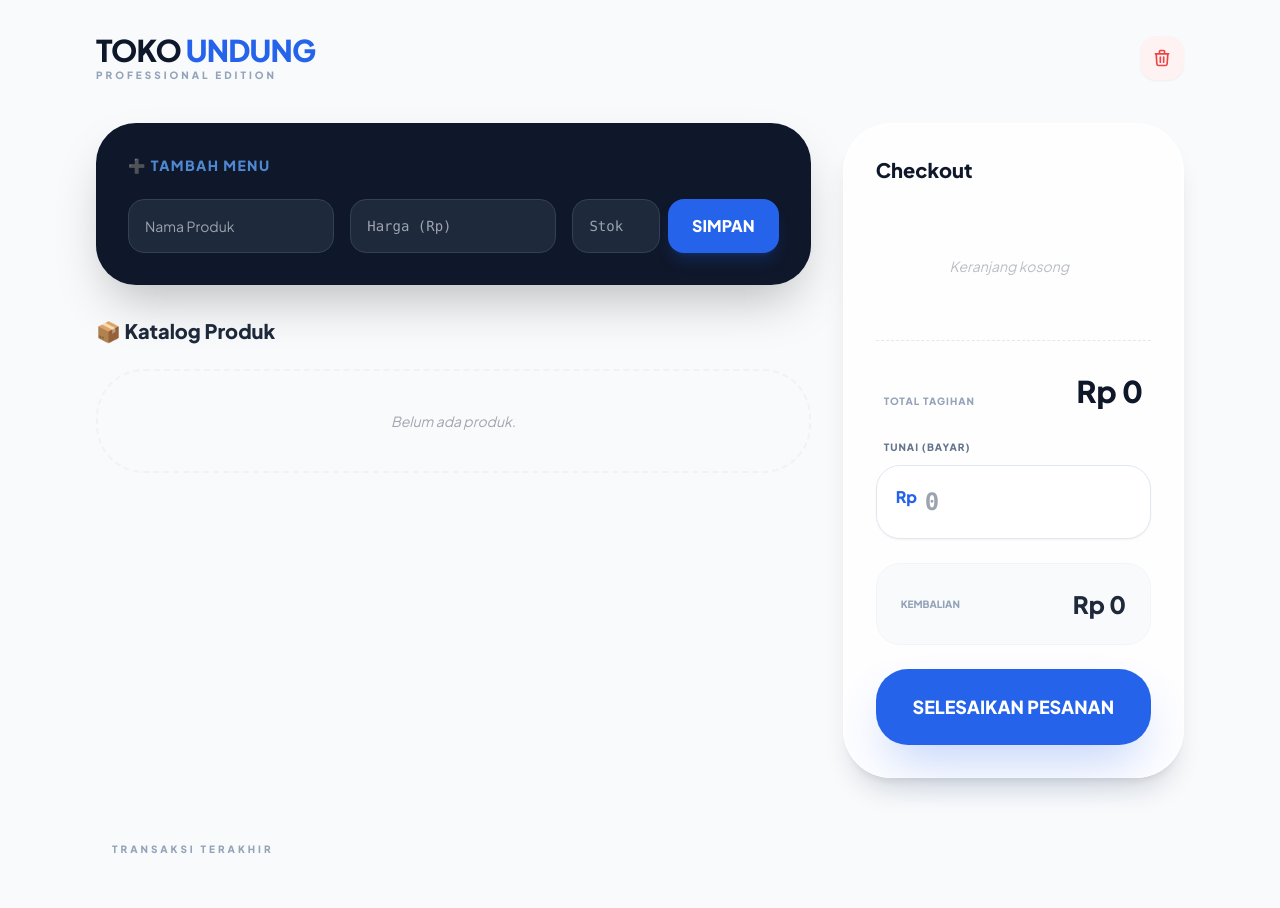
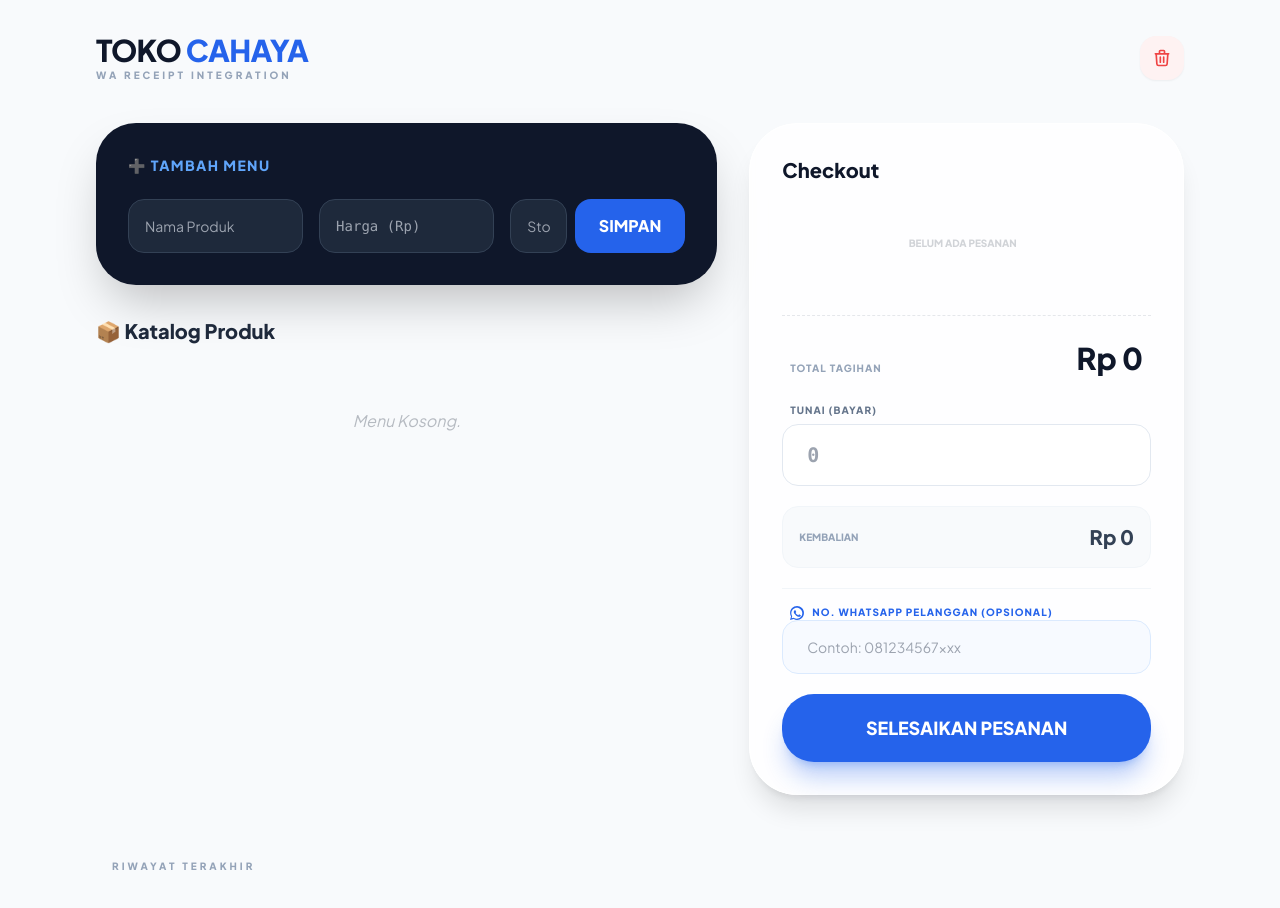
Before and after one commit to 124D1T/TokoCahaya, a plain HTML site: page index.html in a window 1280 px wide. Drawn offline with nearby package versions, Linux system fonts and the light colour scheme.

Commit message:
Update index.html

```diff
--- a/index.html
+++ b/index.html
@@ -3,13 +3,14 @@
 <head>
     <meta charset="UTF-8">
     <meta name="viewport" content="width=device-width, initial-scale=1.0">
-    <title>TOKO UNDUNG - Premium POS v6.0</title>
+    <title>TOKO CAHAYA - Pro Kasir + WA Struk</title>
     <script src="https://cdn.tailwindcss.com"></script>
     <link href="https://fonts.googleapis.com/css2?family=Plus+Jakarta+Sans:wght@400;600;800&display=swap" rel="stylesheet">
     <style>
         body { font-family: 'Plus Jakarta Sans', sans-serif; background-color: #f8fafc; }
         input::-webkit-outer-spin-button, input::-webkit-inner-spin-button { -webkit-appearance: none; margin: 0; }
         .glass { background: rgba(255, 255, 255, 0.8); backdrop-filter: blur(10px); border: 1px solid rgba(255, 255, 255, 0.5); }
+        .no-print { display: block; }
         @media print { .no-print { display: none; } }
     </style>
 </head>
@@ -18,63 +19,67 @@
     <div class="max-w-6xl mx-auto p-4 md:p-8">
         <header class="flex justify-between items-center mb-10">
             <div>
-                <h1 class="text-3xl font-extrabold text-slate-900 tracking-tight">TOKO <span class="text-blue-600">UNDUNG</span></h1>
-                <p class="text-slate-400 text-[10px] font-bold uppercase tracking-[0.3em]">Professional Edition</p>
+                <h1 class="text-3xl font-extrabold text-slate-900 tracking-tight">TOKO <span class="text-blue-600">CAHAYA</span></h1>
+                <p class="text-slate-400 text-[10px] font-bold uppercase tracking-[0.3em]">WA Receipt Integration</p>
             </div>
-            <button onclick="resetLaporan()" class="bg-red-50 text-red-500 p-3 rounded-2xl hover:bg-red-500 hover:text-white transition-all shadow-sm no-print">
-                <svg width="20" height="20" fill="none" stroke="currentColor" viewBox="0 0 24 24"><path stroke-linecap="round" stroke-linejoin="round" stroke-width="2" d="M19 7l-.867 12.142A2 2 0 0116.138 21H7.862a2 2 0 01-1.995-1.858L5 7m5 4v6m4-6v6m1-10V4a1 1 0 00-1-1h-4a1 1 0 00-1 1v3M4 7h16"/></svg>
+            <button onclick="resetLaporan()" class="bg-red-50 text-red-500 p-3 rounded-2xl hover:bg-red-500 hover:text-white transition-all shadow-sm">
+                <svg width="20" height="20" fill="none" stroke="currentColor" viewBox="0 0 24 24"><path d="M19 7l-.867 12.142A2 2 0 0116.138 21H7.862a2 2 0 01-1.995-1.858L5 7m5 4v6m4-6v6m1-10V4a1 1 0 00-1-1h-4a1 1 0 00-1 1v3M4 7h16" stroke-width="2" stroke-linecap="round" stroke-linejoin="round"/></svg>
             </button>
         </header>
 
         <div class="grid grid-cols-1 lg:grid-cols-12 gap-8">
 
-            <div class="lg:col-span-8 space-y-8">
-                <section class="bg-slate-900 rounded-[2.5rem] p-8 text-white shadow-2xl relative overflow-hidden no-print">
-                    <h2 class="text-sm font-bold mb-6 flex items-center gap-2 opacity-80 uppercase tracking-widest text-blue-400">➕ Tambah Menu</h2>
+            <div class="lg:col-span-7 space-y-8">
+                <section class="bg-slate-900 rounded-[2.5rem] p-8 text-white shadow-2xl no-print">
+                    <h2 class="text-sm font-bold mb-6 text-blue-400 uppercase tracking-widest">➕ Tambah Menu</h2>
                     <div class="grid grid-cols-1 sm:grid-cols-3 gap-4">
                         <input type="text" id="admin-nama" placeholder="Nama Produk" class="bg-slate-800 border border-slate-700 p-4 rounded-2xl text-sm focus:ring-2 focus:ring-blue-500 outline-none">
-                        <input type="text" id="admin-harga" oninput="formatRupiahInput(this)" placeholder="Harga (Rp)" class="bg-slate-800 border border-slate-700 p-4 rounded-2xl text-sm focus:ring-2 focus:ring-blue-500 outline-none font-mono">
+                        <input type="text" id="admin-harga" oninput="formatRupiahInput(this)" placeholder="Harga (Rp)" class="bg-slate-800 border border-slate-700 p-4 rounded-2xl text-sm outline-none font-mono">
                         <div class="flex gap-2">
-                            <input type="number" id="admin-stok" placeholder="Stok" class="w-full bg-slate-800 border border-slate-700 p-4 rounded-2xl text-sm outline-none font-mono">
-                            <button onclick="adminTambahBarang()" class="bg-blue-600 hover:bg-blue-500 px-6 rounded-2xl font-black transition-all shadow-lg shadow-blue-600/20">SIMPAN</button>
+                            <input type="number" id="admin-stok" placeholder="Stok" class="w-full bg-slate-800 border border-slate-700 p-4 rounded-2xl text-sm outline-none">
+                            <button onclick="adminTambahBarang()" class="bg-blue-600 hover:bg-blue-500 px-6 rounded-2xl font-black transition-all">SIMPAN</button>
                         </div>
                     </div>
                 </section>
 
                 <section>
-                    <h3 class="text-xl font-extrabold mb-6 flex items-center gap-2">📦 Katalog Produk</h3>
+                    <h3 class="text-xl font-extrabold mb-6">📦 Katalog Produk</h3>
                     <div id="grid-menu" class="grid grid-cols-2 md:grid-cols-3 gap-4"></div>
                 </section>
             </div>
 
-            <div class="lg:col-span-4">
+            <div class="lg:col-span-5">
                 <div class="glass rounded-[3rem] p-8 shadow-xl border border-white sticky top-8">
                     <h2 class="text-xl font-extrabold mb-8 text-slate-900">Checkout</h2>
 
-                    <div id="keranjang-items" class="space-y-4 mb-8 min-h-[100px] max-h-[300px] overflow-y-auto pr-2 border-b border-dashed pb-6 text-sm"></div>
+                    <div id="keranjang-items" class="space-y-4 mb-6 min-h-[100px] max-h-[250px] overflow-y-auto pr-2 border-b border-dashed pb-6"></div>
 
-                    <div class="space-y-6">
+                    <div class="space-y-5">
                         <div class="flex justify-between items-end px-2">
                             <span class="text-slate-400 font-bold text-[10px] uppercase tracking-widest">Total Tagihan</span>
                             <span id="text-total" class="text-3xl font-extrabold text-slate-900">Rp 0</span>
                         </div>
 
-                        <div class="space-y-2">
+                        <div class="space-y-1">
                             <label class="text-[10px] font-bold text-slate-500 uppercase ml-2 tracking-widest">Tunai (Bayar)</label>
-                            <div class="relative">
-                                <span class="absolute left-5 top-5 text-blue-600 font-bold">Rp</span>
-                                <input type="text" id="input-uang" oninput="formatRupiahInput(this); hitungKembalian();"
-                                    class="w-full pl-12 pr-5 py-5 bg-white border border-slate-200 rounded-3xl text-2xl font-black focus:ring-4 focus:ring-blue-500/10 outline-none shadow-sm font-mono"
-                                    placeholder="0">
-                            </div>
+                            <input type="text" id="input-uang" oninput="formatRupiahInput(this); hitungKembalian();"
+                                class="w-full px-6 py-4 bg-white border border-slate-200 rounded-2xl text-xl font-black focus:ring-4 focus:ring-blue-500/10 outline-none font-mono" placeholder="0">
                         </div>
 
-                        <div id="box-kembalian" class="bg-slate-50 p-6 rounded-3xl flex justify-between items-center border border-slate-100">
+                        <div id="box-kembalian" class="bg-slate-50 p-4 rounded-2xl flex justify-between items-center border border-slate-100">
                             <span class="text-[10px] font-bold text-slate-400 uppercase">Kembalian</span>
-                            <span id="text-kembalian" class="text-2xl font-black">Rp 0</span>
+                            <span id="text-kembalian" class="text-xl font-black text-slate-700">Rp 0</span>
                         </div>
 
-                        <button onclick="konfirmasiBayar()" class="w-full bg-blue-600 hover:bg-blue-700 text-white py-6 rounded-[2rem] font-black text-lg shadow-2xl shadow-blue-600/30 active:scale-95 transition-all uppercase">
+                        <div class="pt-4 border-t border-slate-100">
+                            <label class="text-[10px] font-extrabold text-blue-600 uppercase ml-2 tracking-widest flex items-center gap-2">
+                                <svg width="14" height="14" fill="currentColor" viewBox="0 0 24 24"><path d="M.057 24l1.687-6.163c-1.041-1.804-1.588-3.849-1.587-5.946.003-6.556 5.338-11.891 11.893-11.891 3.181.001 6.167 1.24 8.413 3.488 2.246 2.248 3.484 5.232 3.483 8.413-.003 6.557-5.338 11.892-11.893 11.892-1.997-.001-3.951-.499-5.688-1.447l-6.308 1.654zm6.757-3.391c1.519.9 3.178 1.375 4.877 1.375 5.178 0 9.393-4.215 9.395-9.393 0-2.509-.977-4.868-2.752-6.641s-4.132-2.751-6.641-2.751c-5.178 0-9.391 4.215-9.395 9.393-.001 1.761.493 3.477 1.428 4.965l-.943 3.443 3.531-.925zm11.233-5.26c-.3-.15-1.776-.876-2.051-.976-.275-.099-.475-.15-.675.15s-.776.976-.951 1.176-.35.225-.65.075c-.3-.15-1.267-.467-2.414-1.49-.893-.797-1.495-1.782-1.671-2.081s-.019-.462.13-.611c.134-.133.3-.35.45-.525.15-.175.2-.3.3-.5s.05-.375-.025-.525c-.075-.15-.675-1.625-.925-2.225-.244-.588-.491-.508-.675-.518-.175-.008-.375-.01-.575-.01s-.525.075-.8.375c-.275.3-1.05 1.025-1.05 2.5s1.075 2.9 1.225 3.1c.15.2 2.116 3.231 5.127 4.531.716.31 1.274.495 1.71.635.719.228 1.373.196 1.89.119.577-.085 1.776-.726 2.026-1.426.25-.7 0-1.299-.125-1.424s-.45-.225-.75-.375z"/></svg>
+                                No. WhatsApp Pelanggan (Opsional)
+                            </label>
+                            <input type="number" id="input-wa" class="w-full px-6 py-4 bg-blue-50/50 border border-blue-100 rounded-2xl text-sm focus:ring-2 focus:ring-blue-500 outline-none" placeholder="Contoh: 081234567xxx">
+                        </div>
+
+                        <button onclick="konfirmasiBayar()" class="w-full bg-blue-600 hover:bg-blue-700 text-white py-5 rounded-[2rem] font-black text-lg shadow-xl shadow-blue-600/30 active:scale-95 transition-all uppercase">
                             Selesaikan Pesanan
                         </button>
                     </div>
@@ -83,7 +88,7 @@
         </div>
 
         <footer class="mt-16">
-            <h3 class="text-[10px] font-black text-slate-400 uppercase tracking-[0.3em] mb-6 ml-4">Transaksi Terakhir</h3>
+            <h3 class="text-[10px] font-black text-slate-400 uppercase tracking-[0.3em] mb-6 ml-4">Riwayat Terakhir</h3>
             <div id="list-riwayat" class="grid grid-cols-1 md:grid-cols-4 gap-4"></div>
         </footer>
     </div>
@@ -98,106 +103,88 @@
             localStorage.setItem('riwayat_penjualan', JSON.stringify(riwayat));
         }
 
-        // --- FIXED LOGIC: Membersihkan titik agar matematika akurat ---
-        function cleanNumber(str) {
-            return parseInt(str.toString().replace(/\./g, "").replace(/Rp\s?/g, "")) || 0;
-        }
-
-        function toIdr(num) {
-            return "Rp " + num.toLocaleString('id-ID').replace(/,/g, ".");
-        }
-
+        function cleanNumber(str) { return parseInt(str.toString().replace(/\./g, "")) || 0; }
+        function toIdr(num) { return "Rp " + num.toLocaleString('id-ID').replace(/,/g, "."); }
         function formatRupiahInput(input) {
             let val = input.value.replace(/\D/g, "");
             input.value = val.replace(/\B(?=(\d{3})+(?!\d))/g, ".");
         }
 
-        // --- POS FUNCTIONS ---
         function adminTambahBarang() {
             const nama = document.getElementById('admin-nama').value;
             const harga = cleanNumber(document.getElementById('admin-harga').value);
             const stok = parseInt(document.getElementById('admin-stok').value);
-
-            if (!nama || harga <= 0 || isNaN(stok)) return alert("Data tidak valid!");
-
+            if (!nama || harga <= 0 || isNaN(stok)) return alert("Data salah!");
             produkMaster.push({ id: Date.now(), nama, harga, stok });
             saveData(); renderAll();
-            document.getElementById('admin-nama').value = "";
-            document.getElementById('admin-harga').value = "";
-            document.getElementById('admin-stok').value = "";
+            document.getElementById('admin-nama').value = ""; document.getElementById('admin-harga').value = ""; document.getElementById('admin-stok').value = "";
         }
 
         function renderMenu() {
             const grid = document.getElementById('grid-menu');
-            if (produkMaster.length === 0) {
-                grid.innerHTML = `<div class="col-span-full border-2 border-dashed border-slate-200 rounded-[3rem] p-10 text-center opacity-40 italic text-sm">Belum ada produk.</div>`;
-                return;
-            }
+            if (produkMaster.length === 0) { grid.innerHTML = `<div class="col-span-full py-10 text-center opacity-30 italic">Menu Kosong.</div>`; return; }
             grid.innerHTML = produkMaster.map(p => `
-                <div class="bg-white p-6 rounded-[2.5rem] border border-slate-100 shadow-sm hover:shadow-xl transition-all cursor-pointer relative" onclick="tambahKeKeranjang(${p.id})">
-                    <p class="text-[9px] font-bold text-slate-300 uppercase mb-1">Stok: ${p.stok}</p>
-                    <h4 class="font-bold text-slate-800 text-sm truncate pr-4">${p.nama}</h4>
+                <div class="bg-white p-5 rounded-[2rem] border border-slate-100 shadow-sm hover:shadow-lg transition-all cursor-pointer relative" onclick="tambahKeKeranjang(${p.id})">
+                    <p class="text-[9px] font-bold text-slate-300 mb-1 uppercase tracking-tighter">Stok: ${p.stok}</p>
+                    <h4 class="font-bold text-slate-800 text-xs truncate mb-1">${p.nama}</h4>
                     <p class="text-blue-600 font-black text-lg">${toIdr(p.harga)}</p>
-                    <button onclick="hapusMenu(${p.id}, event)" class="absolute top-4 right-4 text-slate-200 hover:text-red-500">
-                        <svg width="16" height="16" fill="currentColor" viewBox="0 0 24 24"><path d="M6 19c0 1.1.9 2 2 2h8c1.1 0 2-.9 2-2V7H6v12zM19 4h-3.5l-1-1h-5l-1 1H5v2h14V4z"/></svg>
-                    </button>
+                    <button onclick="hapusMenu(${p.id}, event)" class="absolute top-4 right-4 text-slate-200 hover:text-red-500">✕</button>
                 </div>
             `).join('');
         }
 
         function tambahKeKeranjang(id) {
             const p = produkMaster.find(x => x.id === id);
-            if (p.stok <= 0) return alert("Stok habis!");
+            if (p.stok <= 0) return alert("Stok Habis!");
             p.stok--;
             const ada = keranjang.find(item => item.id === id);
             if (ada) { ada.qty++; } else { keranjang.push({ ...p, qty: 1, idUnik: Date.now() }); }
             saveData(); renderAll();
         }
 
-        // --- FIXED: Kalkulasi Kembalian yang Benar ---
+        function updateCartUI() {
+            const list = document.getElementById('keranjang-items');
+            let total = keranjang.reduce((sum, i) => sum + (i.harga * i.qty), 0);
+            list.innerHTML = keranjang.length === 0 ? '<p class="text-center py-5 opacity-20 text-[10px] font-black">BELUM ADA PESANAN</p>' :
+                keranjang.map(item => `
+                    <div class="flex justify-between items-center text-xs">
+                        <div class="flex items-center gap-2"><span class="bg-blue-50 text-blue-600 px-2 py-1 rounded font-black text-[9px]">${item.qty}x</span><span class="font-bold text-slate-600">${item.nama}</span></div>
+                        <div class="flex items-center gap-3"><span class="font-black">${toIdr(item.harga * item.qty)}</span><button onclick="hapusItem(${item.idUnik}, ${item.id})" class="text-red-200">✕</button></div>
+                    </div>`).join('');
+            document.getElementById('text-total').innerText = toIdr(total);
+            hitungKembalian();
+        }
+
         function hitungKembalian() {
-            const total = keranjang.reduce((sum, item) => sum + (item.harga * item.qty), 0);
+            const total = keranjang.reduce((sum, i) => sum + (i.harga * i.qty), 0);
             const bayar = cleanNumber(document.getElementById('input-uang').value);
             const kembali = bayar - total;
-
             const text = document.getElementById('text-kembalian');
             const box = document.getElementById('box-kembalian');
-
-            if (bayar === 0) {
-                text.innerText = "Rp 0";
-                box.className = "bg-slate-50 p-6 rounded-3xl flex justify-between items-center border border-slate-100";
-            } else if (kembali < 0) {
-                text.innerText = "Kurang!";
-                box.className = "bg-red-50 p-6 rounded-3xl flex justify-between items-center border border-red-100 text-red-600 animate-pulse";
-            } else {
-                text.innerText = toIdr(kembali);
-                box.className = "bg-green-50 p-6 rounded-3xl flex justify-between items-center border border-green-100 text-green-700 font-bold";
-            }
+            if (bayar === 0) { text.innerText = "Rp 0"; box.className = "bg-slate-50 p-4 rounded-2xl flex justify-between items-center border border-slate-100"; }
+            else if (kembali < 0) { text.innerText = "Kurang!"; box.className = "bg-red-50 p-4 rounded-2xl flex justify-between items-center border border-red-100 text-red-600 animate-pulse"; }
+            else { text.innerText = toIdr(kembali); box.className = "bg-green-50 p-4 rounded-2xl flex justify-between items-center border border-green-100 text-green-700 font-bold"; }
         }
 
-        function updateCartUI() {
-            const list = document.getElementById('keranjang-items');
-            let total = 0;
-            list.innerHTML = keranjang.length === 0 ? '<p class="text-center py-10 opacity-30 italic">Keranjang kosong</p>' :
-                keranjang.map(item => {
-                    total += (item.harga * item.qty);
-                    return `<div class="flex justify-between items-center">
-                        <div class="flex items-center gap-3"><span class="bg-blue-50 text-blue-600 px-2 py-1 rounded-lg font-black text-[10px]">${item.qty}x</span><span class="font-bold text-slate-700">${item.nama}</span></div>
-                        <div class="flex items-center gap-3"><span class="font-bold">${toIdr(item.harga * item.qty)}</span><button onclick="hapusItem(${item.idUnik}, ${item.id})" class="text-red-200 hover:text-red-500">✕</button></div>
-                    </div>`;
-                }).join('');
-            document.getElementById('text-total').innerText = toIdr(total);
-            hitungKembalian(); // Update kembalian saat keranjang berubah
+        // --- KIRIM WA DENGAN NAMA TOKO CAHAYA ---
+        function kirimStrukWA(noWA, total, bayar, kembali) {
+            let listBarang = keranjang.map(i => `- ${i.nama} (${i.qty}x) = ${toIdr(i.harga * i.qty)}`).join('%0A');
+            let pesan = `*STRUK BELANJA - TOKO CAHAYA*%0A------------------------------------%0A${listBarang}%0A------------------------------------%0A*Total:* ${toIdr(total)}%0A*Bayar:* ${toIdr(bayar)}%0A*Kembali:* ${toIdr(kembali)}%0A%0A_Terima kasih sudah berbelanja!_`;
+
+            if (noWA.startsWith('0')) noWA = '62' + noWA.slice(1);
+            window.open(`https://wa.me/${noWA}?text=${pesan}`, '_blank');
         }
 
         function konfirmasiBayar() {
-            const total = keranjang.reduce((sum, item) => sum + (item.harga * item.qty), 0);
+            const total = keranjang.reduce((sum, i) => sum + (i.harga * i.qty), 0);
             const bayar = cleanNumber(document.getElementById('input-uang').value);
-            if (total === 0 || bayar < total) return alert("Periksa pesanan & pembayaran!");
-
-            riwayat.unshift({ waktu: new Date().toLocaleTimeString([], {hour: '2-digit', minute:'2-digit'}), total: total, id: Math.random().toString(36).substr(2, 4).toUpperCase() });
-            alert("BERHASIL! Kembali: " + toIdr(bayar - total));
-            keranjang = []; document.getElementById('input-uang').value = "";
+            const noWA = document.getElementById('input-wa').value;
+            if (total === 0 || bayar < total) return alert("Cek kembali pesanan!");
+            const kembali = bayar - total;
+            if (noWA) kirimStrukWA(noWA, total, bayar, kembali);
+            riwayat.unshift({ waktu: new Date().toLocaleTimeString([], {hour:'2-digit', minute:'2-digit'}), total: total, id: Math.random().toString(36).substr(2, 4).toUpperCase() });
+            alert("Transaksi Berhasil!");
+            keranjang = []; document.getElementById('input-uang').value = ""; document.getElementById('input-wa').value = "";
             saveData(); renderAll();
         }
 
@@ -210,7 +197,7 @@
 
         function hapusMenu(id, event) {
             event.stopPropagation();
-            if(confirm("Hapus menu?")) { produkMaster = produkMaster.filter(p => p.id !== id); saveData(); renderAll(); }
+            if(confirm("Hapus?")) { produkMaster = produkMaster.filter(p => p.id !== id); saveData(); renderAll(); }
         }
 
         function renderRiwayat() {
@@ -218,7 +205,7 @@
             list.innerHTML = riwayat.slice(0, 4).map(r => `<div class="bg-white p-5 rounded-3xl border border-slate-100 shadow-sm"><div class="flex justify-between text-[9px] text-slate-300 font-bold mb-1"><span>#${r.id}</span><span>${r.waktu}</span></div><p class="font-black text-slate-800">${toIdr(r.total)}</p></div>`).join('');
         }
 
-        function resetLaporan() { if (confirm("Hapus semua?")) { localStorage.clear(); location.reload(); } }
+        function resetLaporan() { if (confirm("Hapus semua data?")) { localStorage.clear(); location.reload(); } }
         function renderAll() { renderMenu(); updateCartUI(); renderRiwayat(); }
         renderAll();
     </script>
```
